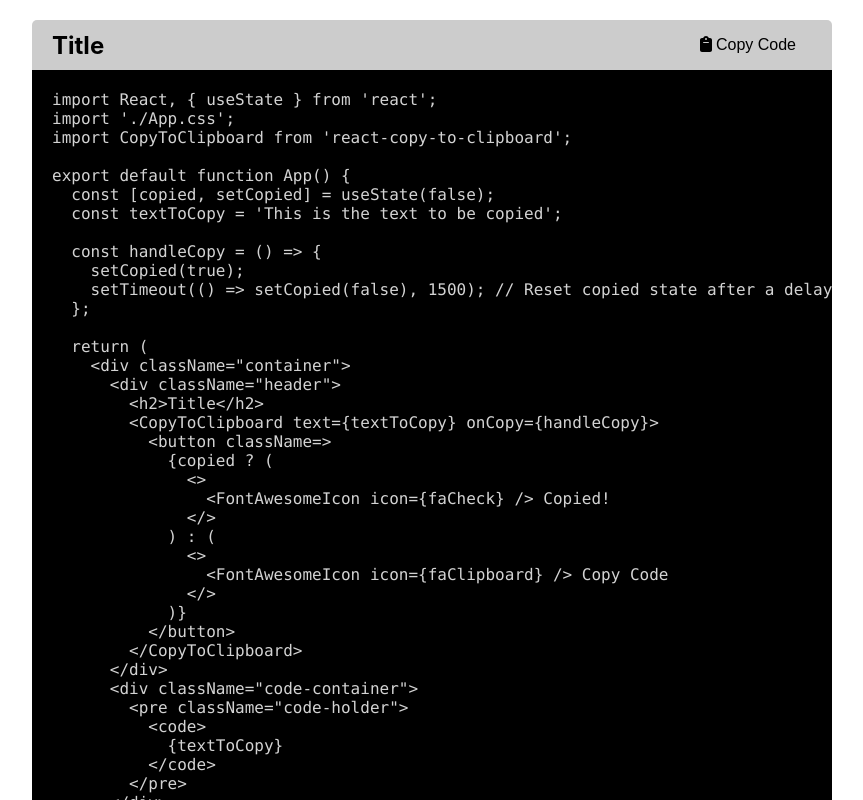
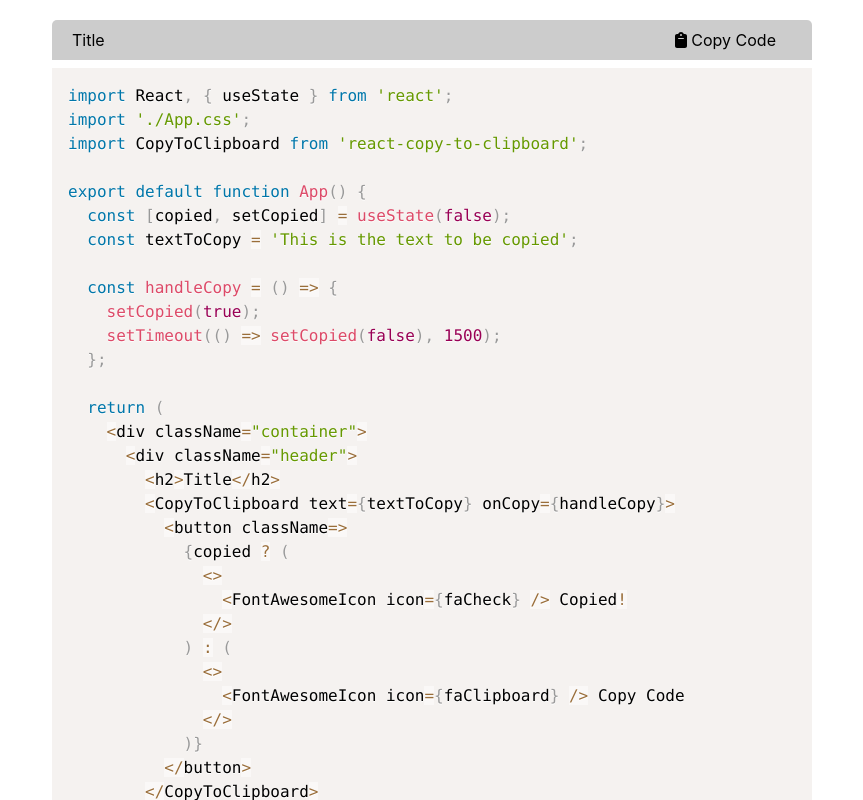
Before and after one commit to Chohankoti/CodeHolder, a React (Create React App) app: page / in a window 1280 px wide. Shown: the top 800 px of the page, without its empty margins (208-1071 px from the left). Built offline with nearby package versions, Linux system fonts and the light colour scheme.

Commit message:
working of coloring the code holder

```diff
--- a/package.json
+++ b/package.json
@@ -13,6 +13,7 @@
     "react-copy-to-clipboard": "^5.1.0",
     "react-dom": "^18.2.0",
     "react-scripts": "5.0.1",
+    "react-syntax-highlighter": "^15.5.0",
     "web-vitals": "^2.1.4"
   },
   "scripts": {
@@ -38,5 +39,8 @@
       "last 1 firefox version",
       "last 1 safari version"
     ]
+  },
+  "devDependencies": {
+    "tailwindcss": "^3.4.3"
   }
 }
--- a/src/App.css
+++ b/src/App.css
@@ -30,16 +30,13 @@
 }
 
 .code-container {
-  background-color: black;
-  padding: 20px;
   border-radius: 0 0 5px 5px;
-  color:lightgray;
+  margin-top: 0; /* Add this line to remove the top margin */
 }
 
 .code-holder {
   margin: 0;
 }
-
 
 @media screen and (max-width: 768px) {
   .header {
--- a/src/App.js
+++ b/src/App.js
@@ -3,6 +3,8 @@ import './App.css';
 import { FontAwesomeIcon } from '@fortawesome/react-fontawesome';
 import { faClipboard, faCheck } from '@fortawesome/free-solid-svg-icons';
 import CopyToClipboard from 'react-copy-to-clipboard';
+import { Prism as SyntaxHighlighter } from 'react-syntax-highlighter';
+import { prism } from 'react-syntax-highlighter/dist/esm/styles/prism'; // Import the desired theme
 
 export default function App() {
   const [copied, setCopied] = useState(false);
@@ -16,7 +18,7 @@ export default function App() {
 
   const handleCopy = () => {
     setCopied(true);
-    setTimeout(() => setCopied(false), 1500); // Reset copied state after a delay
+    setTimeout(() => setCopied(false), 1500);
   };
 
   return (
@@ -38,11 +40,9 @@ export default function App() {
         </CopyToClipboard>
       </div>
       <div className="code-container">
-        <pre className="code-holder">
-          <code>
+        <SyntaxHighlighter language="javascript" style={prism}>
           {textToCopy}
-          </code>
-        </pre>
+        </SyntaxHighlighter>
       </div>
     </div>
   );
@@ -73,11 +73,9 @@ const handleCopy = () => {
         </CopyToClipboard>
       </div>
       <div className="code-container">
-        <pre className="code-holder">
-          <code>
+        <SyntaxHighlighter language="javascript" style={prism}>
           {textToCopy}
-          </code>
-        </pre>
+        </SyntaxHighlighter>
       </div>
     </div>
   );
--- a/src/index.css
+++ b/src/index.css
@@ -1,3 +1,7 @@
+@tailwind base;
+@tailwind components;
+@tailwind utilities;
+
 body {
   margin: 0;
   font-family: -apple-system, BlinkMacSystemFont, 'Segoe UI', 'Roboto', 'Oxygen',
--- /dev/null
+++ b/tailwind.config.js
@@ -0,0 +1,10 @@
+/** @type {import('tailwindcss').Config} */
+module.exports = {
+  content: [
+    "./src/**/*.{js,jsx,ts,tsx}",
+  ],
+  theme: {
+    extend: {},
+  },
+  plugins: [],
+}
```
Also changed, not shown: 1 other file (tests, documents, lock files or other folders). Lines whose indentation alone changed are shown as unchanged.
